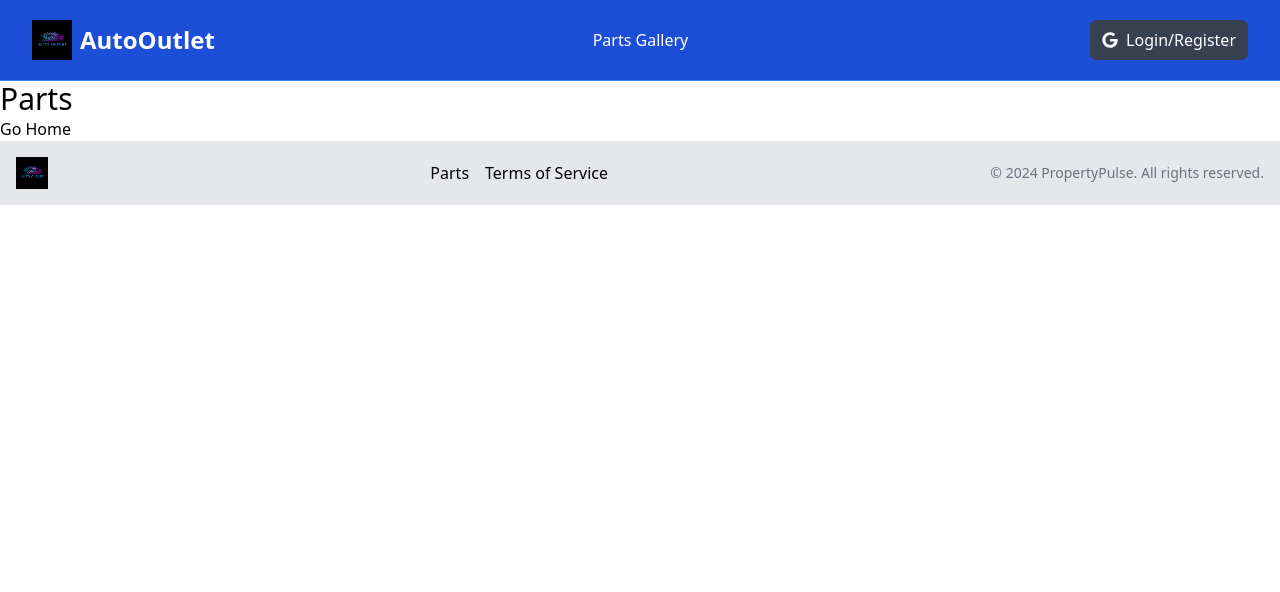
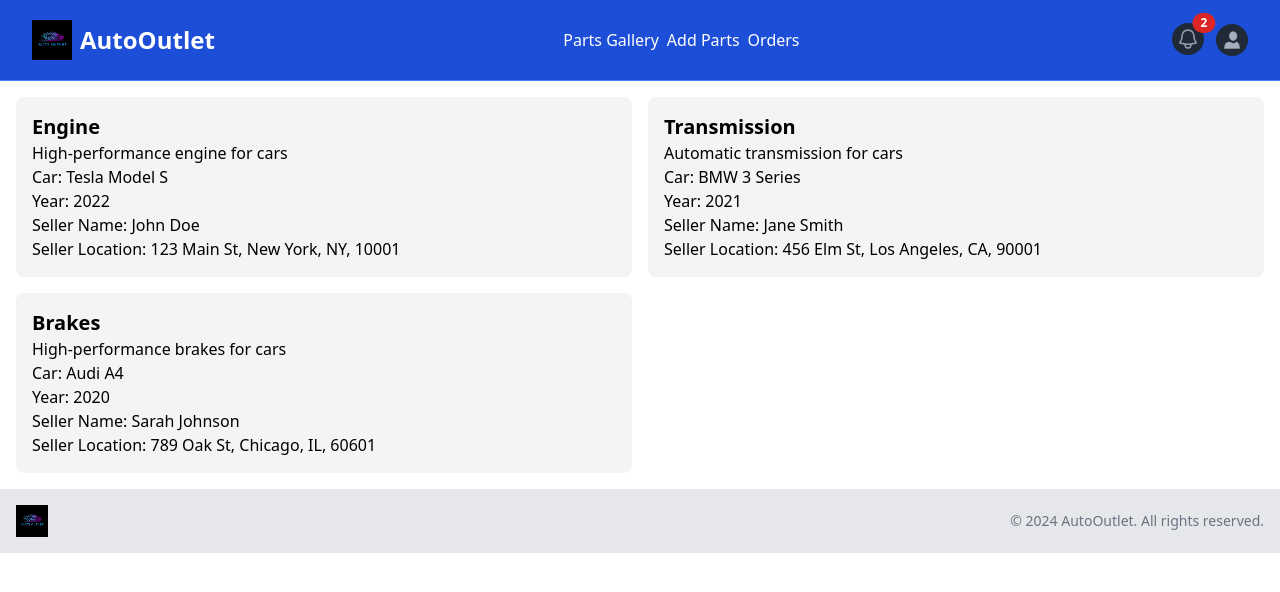
Before and after one commit to KQuiggins/NextJS_AutoOutlet, a Next.js app: page /parts in a window 1280 px wide. Shown: the top 592 px of the page. Built offline with nearby package versions, Linux system fonts and the light colour scheme.

Commit message:
Update Navbar and Footer components, and add parts.json

```diff
--- a/app/parts/page.jsx
+++ b/app/parts/page.jsx
@@ -1,13 +1,28 @@
-import Link from "next/link";
+import parts from '@/parts.json';
+
+
 
 const PartsPage = () => {
+
+
   return (
     <div>
-      <h1 className="text-3xl">Parts</h1>
-      <Link href="/">Go Home</Link>
-
+      <div className="container-xl lg:container m-auto">
+        <div className="grid grid-cols-1 md:grid-cols-2 gap-4 p-4 rounded-lg">
+          {parts.map((part, index) => (
+            <div key={index} className="bg-gray-100 p-4 rounded-lg">
+              <h2 className="text-xl font-semibold">{part.part_name}</h2>
+              <p>{part.description}</p>
+              <p>Car: {part.car}</p>
+              <p>Year: {part.year}</p>
+              <p>Seller Name: {part.seller_name}</p>
+              <p>Seller Location: {part.seller_location.street}, {part.seller_location.city}, {part.seller_location.state}, {part.seller_location.zipcode}</p>
+            </div>
+          ))}
+        </div>
+      </div>
     </div>
-  )
+  );
 }
 
 export default PartsPage
--- a/components/Footer.jsx
+++ b/components/Footer.jsx
@@ -12,19 +12,10 @@ const Footer = () => {
         <div className="mb-4 md:mb-0">
           <Image src={logo} alt="Logo" className="h-8 w-auto" />
         </div>
-        <div className="flex flex-wrap justify-center md:justify-start mb-4 md:mb-0">
-          <ul className="flex space-x-4">
-            <li>
-              <Link href="/parts">Parts</Link>
-            </li>
-            <li>
-              <Link href="/terms">Terms of Service</Link>
-            </li>
-          </ul>
-        </div>
+
         <div>
           <p className="text-sm text-gray-500 mt-2 md:mt-0">
-            &copy; {currentYear} PropertyPulse. All rights reserved.
+            &copy; {currentYear} AutoOutlet. All rights reserved.
           </p>
         </div>
       </div>
--- a/components/Navbar.jsx
+++ b/components/Navbar.jsx
@@ -7,10 +7,11 @@ import profileDefault from "@/assets/images/profile.png";
 import { FaGoogle } from "react-icons/fa";
 import { usePathname } from "next/navigation";
 
+
 const Navbar = () => {
   const [mobileMenuOpen, setMobileMenuOpen] = useState(false);
   const [profileMenuOpen, setProfileMenuOpen] = useState(false);
-  const [isAuthenticated, setIsAuthenticated] = useState(false);
+  const [isAuthenticated, setIsAuthenticated] = useState(true);
 
   const pathname = usePathname();
 
--- /dev/null
+++ b/parts.json
@@ -0,0 +1,44 @@
+[
+    {
+        "_id": "1",
+        "part_name": "Engine",
+        "description": "High-performance engine for cars",
+        "car": "Tesla Model S",
+        "year": 2022,
+        "seller_name": "John Doe",
+        "seller_location": {
+            "street": "123 Main St",
+            "city": "New York",
+            "state": "NY",
+            "zipcode": "10001"
+        }
+    },
+    {
+        "_id": "2",
+        "part_name": "Transmission",
+        "description": "Automatic transmission for cars",
+        "car": "BMW 3 Series",
+        "year": 2021,
+        "seller_name": "Jane Smith",
+        "seller_location": {
+            "street": "456 Elm St",
+            "city": "Los Angeles",
+            "state": "CA",
+            "zipcode": "90001"
+        }
+    },
+    {
+        "_id": "3",
+        "part_name": "Brakes",
+        "description": "High-performance brakes for cars",
+        "car": "Audi A4",
+        "year": 2020,
+        "seller_name": "Sarah Johnson",
+        "seller_location": {
+            "street": "789 Oak St",
+            "city": "Chicago",
+            "state": "IL",
+            "zipcode": "60601"
+        }
+    }
+]
```
Also changed, not shown: 1 other file (tests, documents, lock files or other folders).
